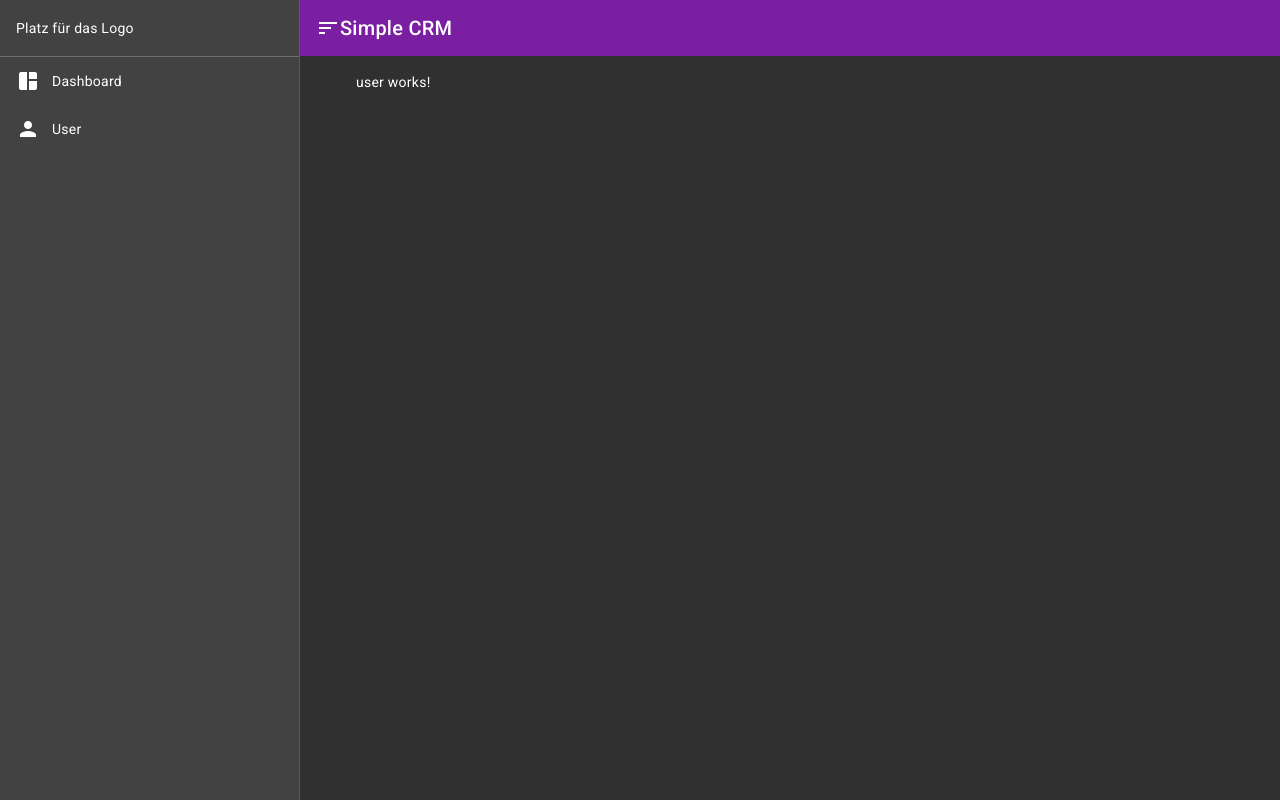
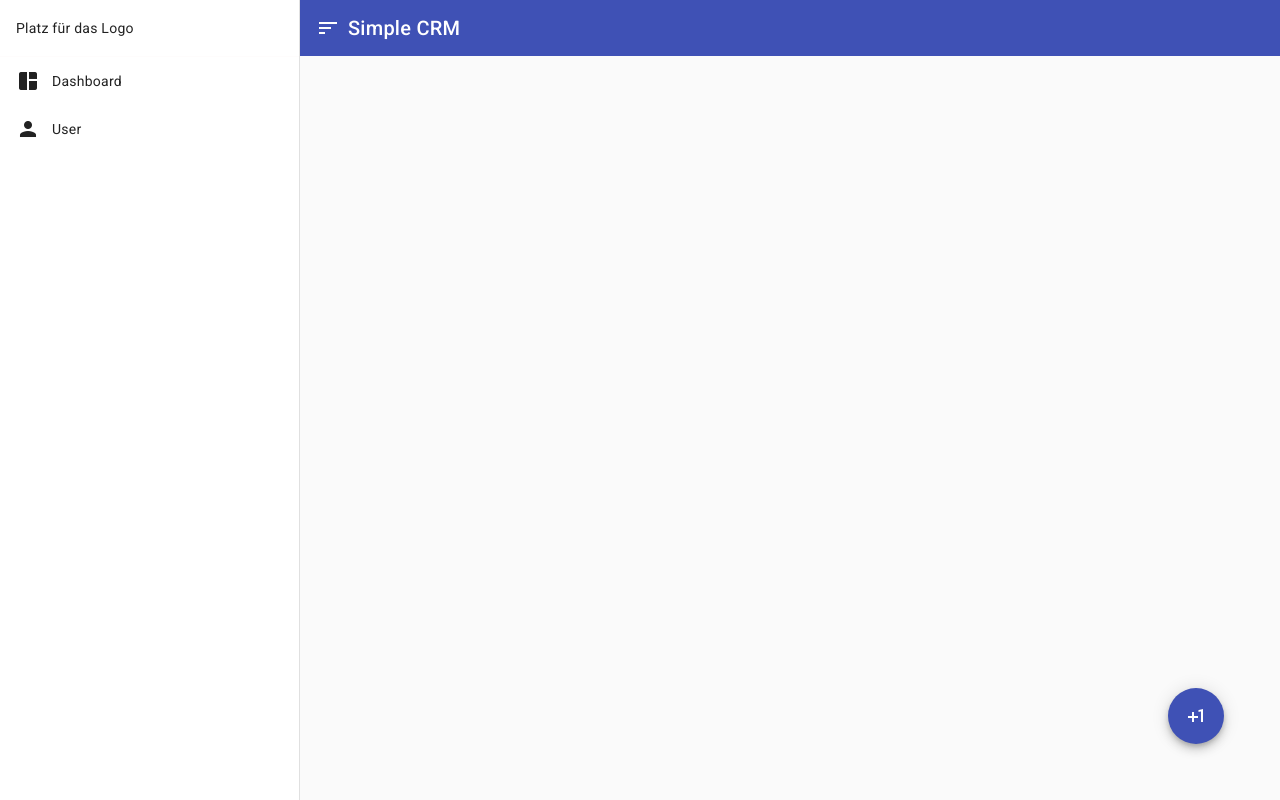
Before and after one commit to NicoOeser/simple-crm, an Angular app: page /user in a window 1280 px wide. Built offline with nearby package versions, Linux system fonts and the light colour scheme.

Commit message:
add user

```diff
--- a/angular.json
+++ b/angular.json
@@ -30,7 +30,7 @@
               "src/assets"
             ],
             "styles": [
-              "@angular/material/prebuilt-themes/purple-green.css",
+              "@angular/material/prebuilt-themes/indigo-pink.css",
               "src/styles.scss"
             ],
             "scripts": [],
@@ -96,7 +96,7 @@
               "src/assets"
             ],
             "styles": [
-              "@angular/material/prebuilt-themes/purple-green.css",
+              "@angular/material/prebuilt-themes/indigo-pink.css",
               "src/styles.scss"
             ],
             "scripts": []
--- a/src/app/app.component.scss
+++ b/src/app/app.component.scss
@@ -4,6 +4,7 @@
 
 .menu-icon {
     cursor: pointer;
+    padding-right: 8px;
 }
 
 .sidenav {
@@ -12,7 +13,7 @@
 }
 
 .logo-contianer{
-   border-bottom: 1px solid rgba(252, 248, 248, 0.25);
+   border-bottom: 1px solid rgba(252, 248, 248, 0.4);
    padding-left: 16px;
    padding-right: 16px;
    min-height: 56px;
@@ -39,7 +40,11 @@ mat-toolbar, mat-toolbar-row {
         cursor: pointer;
 
         &:hover{
-            background-color: rgba(252, 248, 248, 0.1);
+            background-color: rgba(123,31,162, 0.4);
+        }
+
+        &:focus{
+           outline: none;
         }
 
         mat-icon {
--- a/src/app/app.config.ts
+++ b/src/app/app.config.ts
@@ -5,6 +5,7 @@ import { routes } from './app.routes';
 import { provideClientHydration } from '@angular/platform-browser';
 import { provideAnimations } from '@angular/platform-browser/animations';
 
+
 export const appConfig: ApplicationConfig = {
-  providers: [provideRouter(routes), provideClientHydration(), provideAnimations()]
+  providers: [provideRouter(routes), provideClientHydration(), provideAnimations(), provideAnimations()]
 };
--- /dev/null
+++ b/src/app/dialog-add-user/dialog-add-user.component.html
@@ -0,0 +1,32 @@
+<h1 mat-dialog-title>Add User</h1>
+<div mat-dialog-content>
+
+    <div>
+    <mat-form-field class="mr-16" appearance="outline">
+        <mat-label>First Name</mat-label>
+        <input matInput>
+        <mat-hint>Please enter your First Name</mat-hint>
+      </mat-form-field>
+
+      <mat-form-field appearance="outline">
+        <mat-label>Last Name</mat-label>
+        <input matInput>
+        <mat-hint>Please enter your Last Name</mat-hint>
+      </mat-form-field>
+    </div>
+
+    <div>
+        <mat-form-field appearance="outline">
+            <mat-label>Birth Date</mat-label>
+            <input matInput [matDatepicker]="picker">
+            <mat-hint>MM/DD/YYYY</mat-hint>
+            <mat-datepicker-toggle matIconSuffix [for]="picker"></mat-datepicker-toggle>
+            <mat-datepicker #picker></mat-datepicker>
+          </mat-form-field>
+    </div>
+
+</div>
+<div mat-dialog-actions>
+  <button mat-button >Cancel</button>
+  <button mat-button cdkFocusInitial>Save</button>
+</div>
--- /dev/null
+++ b/src/app/dialog-add-user/dialog-add-user.component.scss
@@ -0,0 +1,3 @@
+button {
+    margin-right: 8px;
+  }
--- a/src/app/user/user.component.html
+++ b/src/app/user/user.component.html
@@ -1 +1,3 @@
-<p>user works!</p>
+<button (click)="openDialog()" class="add-user-btn" mat-fab color="primary" matTooltip="Add new User" [matTooltipPosition]="'above'">
+    <mat-icon>plus_one</mat-icon>
+  </button>
--- a/src/app/user/user.component.scss
+++ b/src/app/user/user.component.scss
@@ -0,0 +1,5 @@
+.add-user-btn {
+    position: absolute;
+    right: 56px;
+    bottom: 56px;
+}
--- a/src/app/user/user.component.ts
+++ b/src/app/user/user.component.ts
@@ -1,12 +1,22 @@
 import { Component } from '@angular/core';
+import { MatIconModule } from '@angular/material/icon';
+import { MatButtonModule } from '@angular/material/button';
+import { MatTooltipModule } from '@angular/material/tooltip';
+import { MatDialog } from '@angular/material/dialog';
+import { MatDialogModule } from '@angular/material/dialog';
+import { DialogAddUserComponent } from '../dialog-add-user/dialog-add-user.component';
 
 @Component({
   selector: 'app-user',
   standalone: true,
-  imports: [],
+  imports: [MatIconModule, MatButtonModule, MatTooltipModule, MatDialogModule],
   templateUrl: './user.component.html',
   styleUrl: './user.component.scss'
 })
 export class UserComponent {
+  constructor(public dialog: MatDialog) {}
 
+  openDialog() {
+    this.dialog.open(DialogAddUserComponent);
+  }
 }
--- a/src/styles.scss
+++ b/src/styles.scss
@@ -1,4 +1,8 @@
 /* You can add global styles to this file, and also import other style files */
-
 html, body { height: 100%; }
 body { margin: 0; font-family: Roboto, "Helvetica Neue", sans-serif; }
+
+
+.mr-16 {
+    margin-right: 16px;
+  }
```
Also changed, not shown: src/app/app.component.ts (+7 -5 lines), src/app/dialog-add-user/dialog-add-user.component.ts (added, +17 -0 lines), 1 other file (tests, documents, lock files or other folders).
